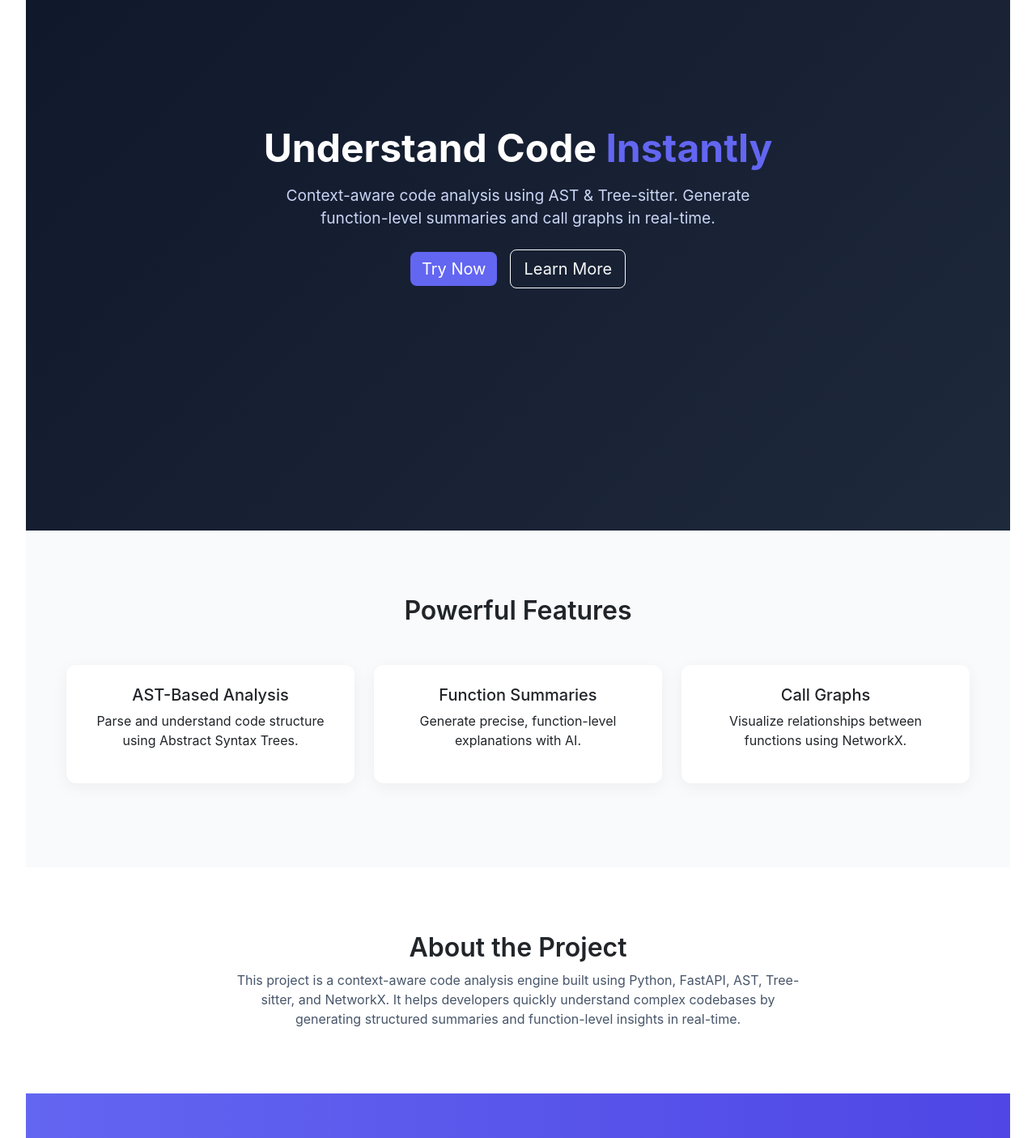
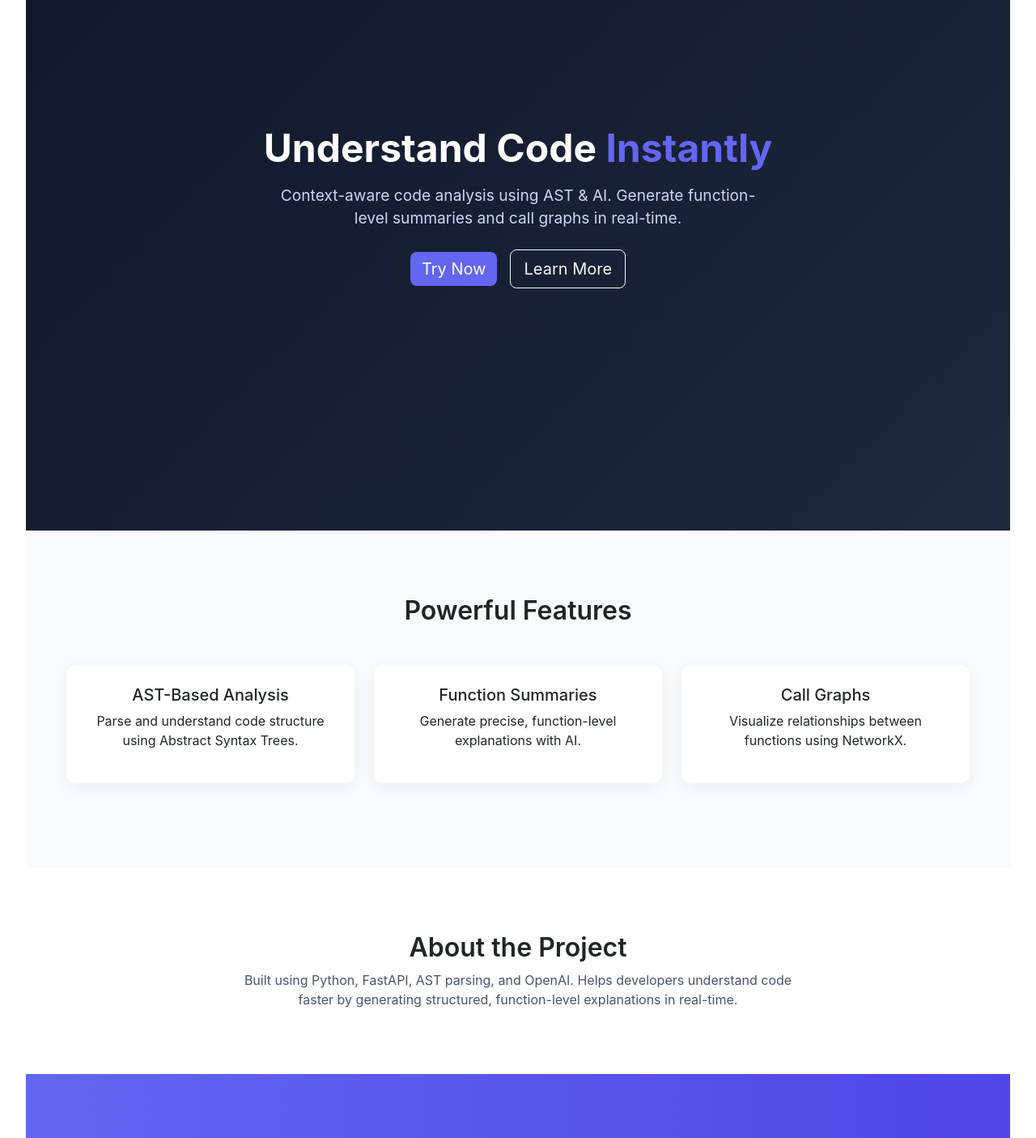
Before and after one commit to SnehaPoojary20/Explain-My-Code, a React (Vite) app in the folder Frontend/: page / in a window 1280 px wide. Shown: the part 247-1652 px from the top of the page at 81% size. Built offline with nearby package versions, Linux system fonts and the light colour scheme.

Commit message:
feat: update project description and subtitle for clarity and accuracy

```diff
--- a/Frontend/src/Components/Home/Home.jsx
+++ b/Frontend/src/Components/Home/Home.jsx
@@ -13,7 +13,7 @@
           </h1>
 
           <p className="hero-subtitle">
-            Context-aware code analysis using AST & Tree-sitter.
+            Context-aware code analysis using AST & AI.
             Generate function-level summaries and call graphs in real-time.
           </p>
 
@@ -71,10 +71,9 @@
         <div className="container text-center">
           <h2 className="section-title">About the Project</h2>
           <p className="about-text">
-            This project is a context-aware code analysis engine built using
-            Python, FastAPI, AST, Tree-sitter, and NetworkX. It helps developers
-            quickly understand complex codebases by generating structured summaries
-            and function-level insights in real-time.
+                  Built using Python, FastAPI, AST parsing, and OpenAI.
+                   Helps developers understand code faster by generating
+                    structured, function-level explanations in real-time.
           </p>
         </div>
       </section>
```
